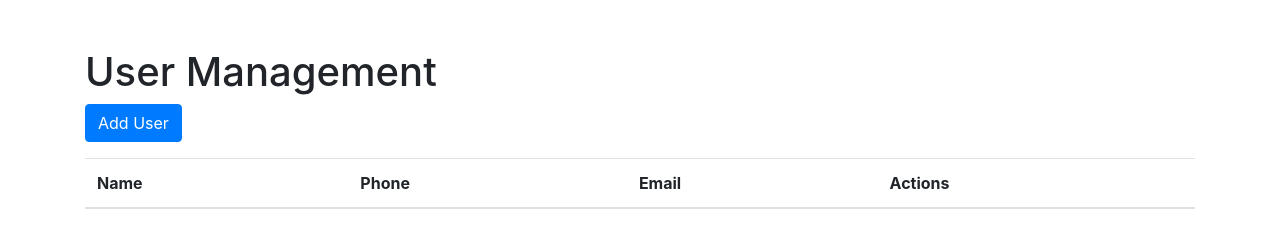
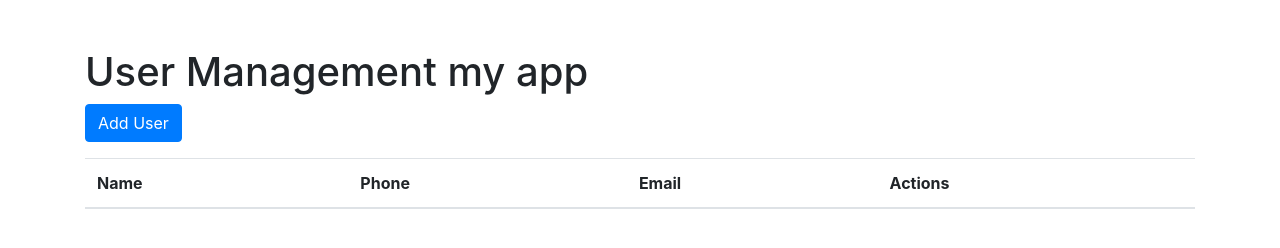
Before and after one commit to Aashishtkd/node-crud, a plain HTML site: page index.html in a window 1280 px wide. Drawn offline with nearby package versions, Linux system fonts and the light colour scheme; no server answers.

Commit message:
change frontend

```diff
--- a/index.html
+++ b/index.html
@@ -12,7 +12,7 @@
 <body>
 
     <div class="container mt-5">
-        <h1>User Management</h1>
+        <h1>User Management my app</h1>
         <div class="mb-3">
             <button class="btn btn-primary" data-toggle="modal" data-target="#addUserModal">Add User</button>
         </div>
```
